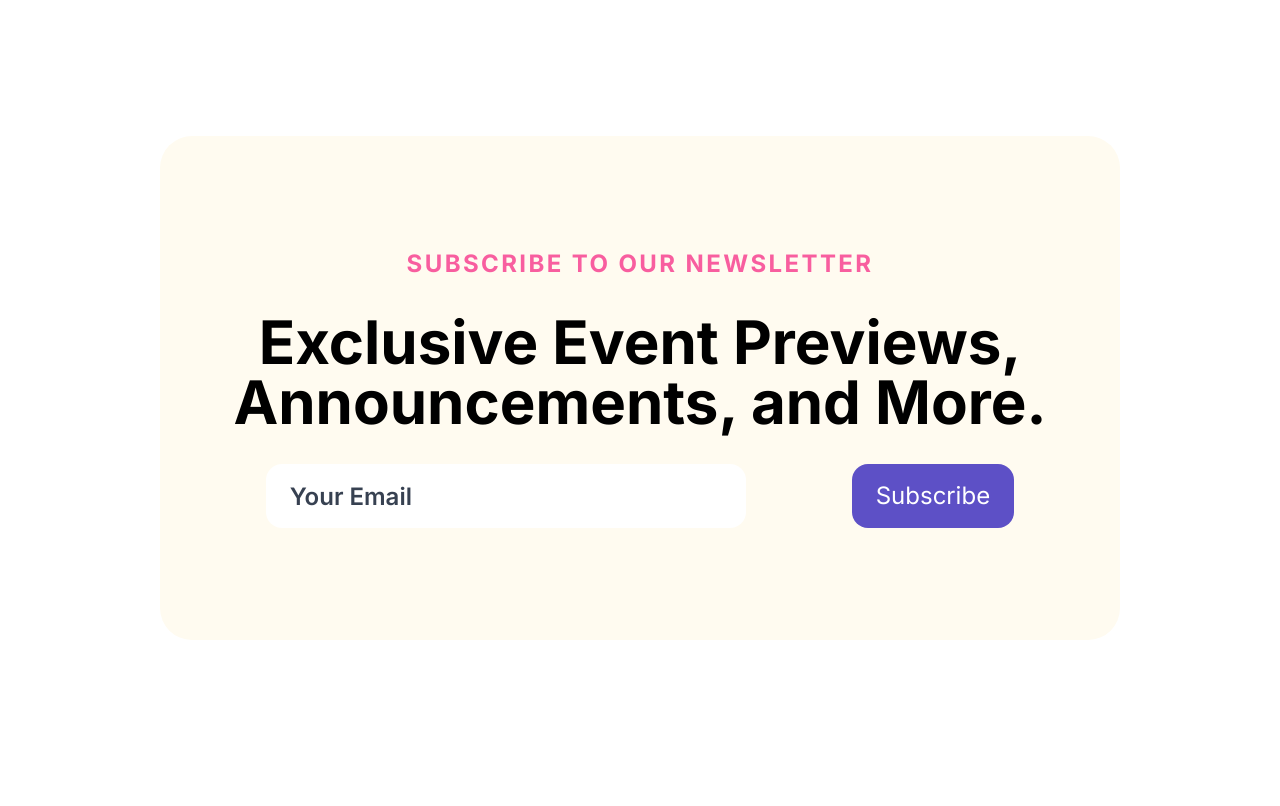
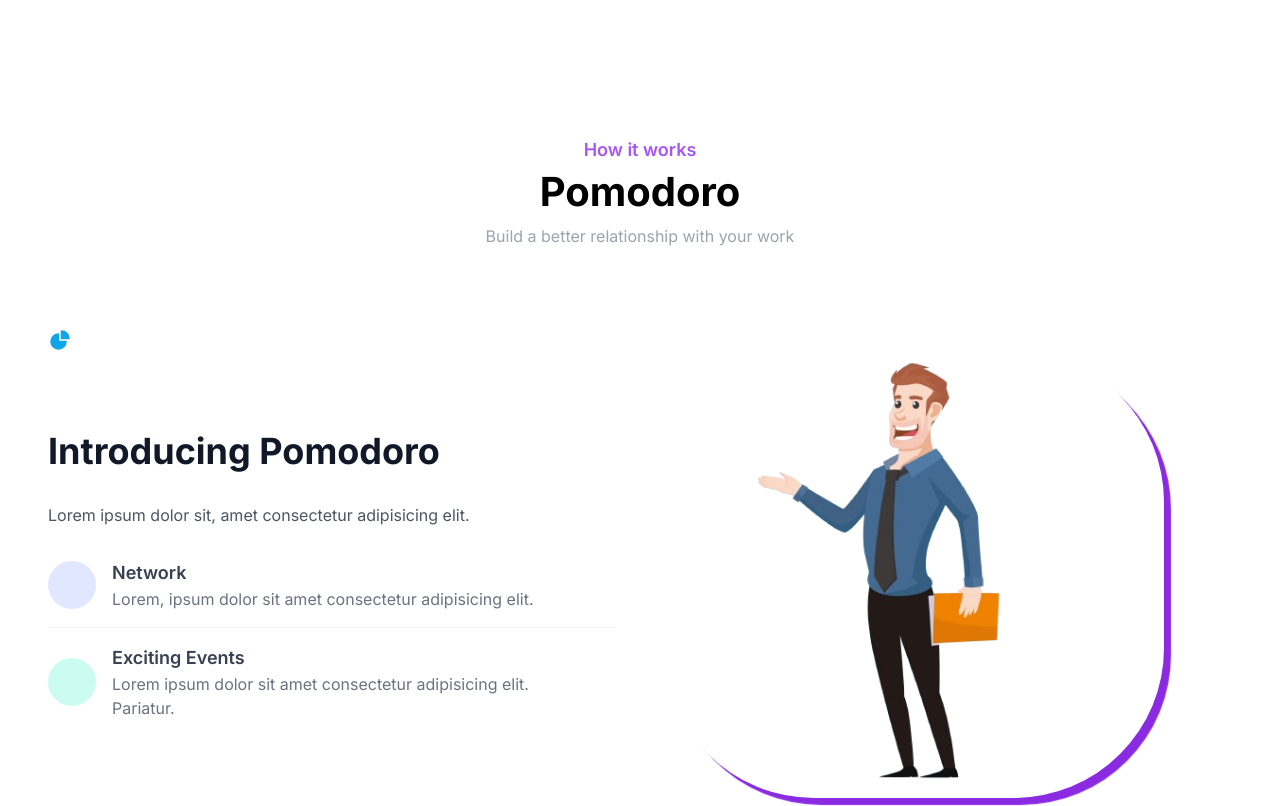
Before and after one commit to Sa2003hil/LevelHeaded-burnout-relief-webapp, a Next.js app: page / in a window 1280 px wide. Shown: the part 880-1686 px from the top of the page. Built offline with nearby package versions, Linux system fonts and the light colour scheme; grey boxes are pictures that could not be loaded.

Commit message:
Feat : added howitworks section + Bug fixing done

```diff
--- a/app/page.js
+++ b/app/page.js
@@ -4,6 +4,7 @@ import Section1 from '@/components/Section1'
 import SubscribeNew from '@/components/Subscribe'
 import Reviews from '@/components/Crousel'
 import Cta from '@/components/Cta'
+import Howitworks from '@/components/howitworks'
 
 export default function Home() {
   return (
@@ -11,15 +12,16 @@ export default function Home() {
       <div id="Section-1">
         <Section1 />
       </div>
+      <div className="w-full h-full">
+        <Howitworks />
+      </div>
+      <div className="flex w-[90%]">
+        <Cta />
+      </div>
       <div className='h-full w-screen px-40'>
         <SubscribeNew />
       </div>
-      {/* <div className=' h-full w-screen m-auto justify-center mb-10 flex px-40'>
-        <Reviews />
-      </div> */}
-      <div className="flex w-[90%]">
-        <Cta />
-      </div>
+
     </div>
   )
 }
--- a/components/Cta.js
+++ b/components/Cta.js
@@ -5,7 +5,7 @@ const Cta = () => {
         <>
             <section className="py-20 lg:py-[120px] bg-white" id="contact">
                 <div className="container mx-auto">
-                    <div className="relative z-10 overflow-hidden rounded bg-purple-600 py-12 px-8 md:p-[70px]">
+                    <div className="relative z-10 overflow-hidden rounded bg-[#6a7498] py-12 px-8 md:p-[70px]">
                         <div className="flex flex-wrap items-center -mx-4">
                             <div className="w-full px-4 lg:w-1/2">
                                 <span className="block mb-4 text-base font-medium text-white">
--- /dev/null
+++ b/components/howitworks.js
@@ -0,0 +1,69 @@
+import React from 'react';
+import Image from 'next/image';
+import howitworks from '@/assets/howitworks.png';
+
+const Component = () => {
+    return (
+        <>
+
+            <div className="mx-auto mb-12 max-w-[510px] text-center lg:mb-20">
+                <span className="text-purple-500 mb-2 block text-lg font-semibold">
+                    How it works
+                </span>
+                <h2 className="text-dark mb-3 text-3xl leading-[1.2] font-bold sm:text-4xl md:text-[40px]">
+                    Pomodoro
+                </h2>
+                <p className="text-gray-400 text-base ">
+                    Build a better relationship
+                    with your work
+                </p>
+            </div>
+            <div id="solution">
+                <div className="max-w-7xl mx-auto px-6 md:px-12 xl:px-6" id="campuslink">
+                    <div className="max-w-7xl mx-auto px-6 md:px-12 xl:px-6">
+                        <svg xmlns="http://www.w3.org/2000/svg" viewBox="0 0 24 24" fill="currentColor" className="w-6 h-6 text-sky-500">
+                            <path fillRule="evenodd" d="M2.25 13.5a8.25 8.25 0 018.25-8.25.75.75 0 01.75.75v6.75H18a.75.75 0 01.75.75 8.25 8.25 0 01-16.5 0z" clipRule="evenodd" />
+                            <path fillRule="evenodd" d="M12.75 3a.75.75 0 01.75-.75 8.25 8.25 0 018.25 8.25.75.75 0 01-.75.75h-7.5a.75.75 0 01-.75-.75V3z" clipRule="evenodd" />
+                        </svg>
+                        <div className="space-y-6 justify-between text-gray-600 md:flex flex-row-reverse md:gap-6 md:space-y-0 lg:gap-12 lg:items-center">
+                            <div className="md:5/12 lg:w-1/2 ">
+                                <Image src={howitworks} alt="Pomodoro:how it works section" style={{ borderRadius: 150, boxShadow: '7px 7px 1px blueviolet' }} width={'500'} height={'500'} />
+                            </div>
+                            <div className="md:7/12 lg:w-1/2">
+                                <h2 className="text-3xl font-bold text-gray-900 md:text-4xl dark:text-black">
+                                    Introducing Pomodoro
+                                </h2>
+                                <p className="my-8 text-gray-600 dark:text-black">
+                                    Lorem ipsum dolor sit, amet consectetur adipisicing elit.
+                                </p>
+                                <div className="divide-y space-y-4 divide-gray-100 dark:divide-gray-800">
+                                    <div className="mt-8 flex gap-4 md:items-center">
+                                        <div className="w-12 h-12 flex gap-4 rounded-full bg-indigo-100 dark:bg-indigo-900/20">
+                                        </div>
+                                        <div className="w-5/6">
+                                            <h4 className="font-semibold text-lg text-gray-700 dark:text-indigo-300">
+                                                Network</h4>
+                                            <p className="text-gray-500 dark:text-gray-400">Lorem, ipsum dolor sit amet consectetur adipisicing elit.</p>
+                                        </div>
+                                    </div>
+                                    <div className="pt-4 flex gap-4 md:items-center">
+                                        <div className="w-12 h-12 flex gap-4 rounded-full bg-teal-100 dark:bg-teal-900/20">
+                                        </div>
+                                        <div className="w-5/6">
+                                            <h4 className="font-semibold text-lg text-gray-700 dark:text-teal-300">Exciting
+                                                Events</h4>
+                                            <p className="text-gray-500 dark:text-gray-400">Lorem ipsum dolor sit amet consectetur adipisicing elit. Pariatur.</p>
+                                        </div>
+                                    </div>
+                                </div>
+                            </div>
+                        </div>
+                    </div>
+                </div>
+            </div>
+
+        </>
+    );
+};
+
+export default Component;
```
Also changed, not shown: assets/howitworks.png (added).
